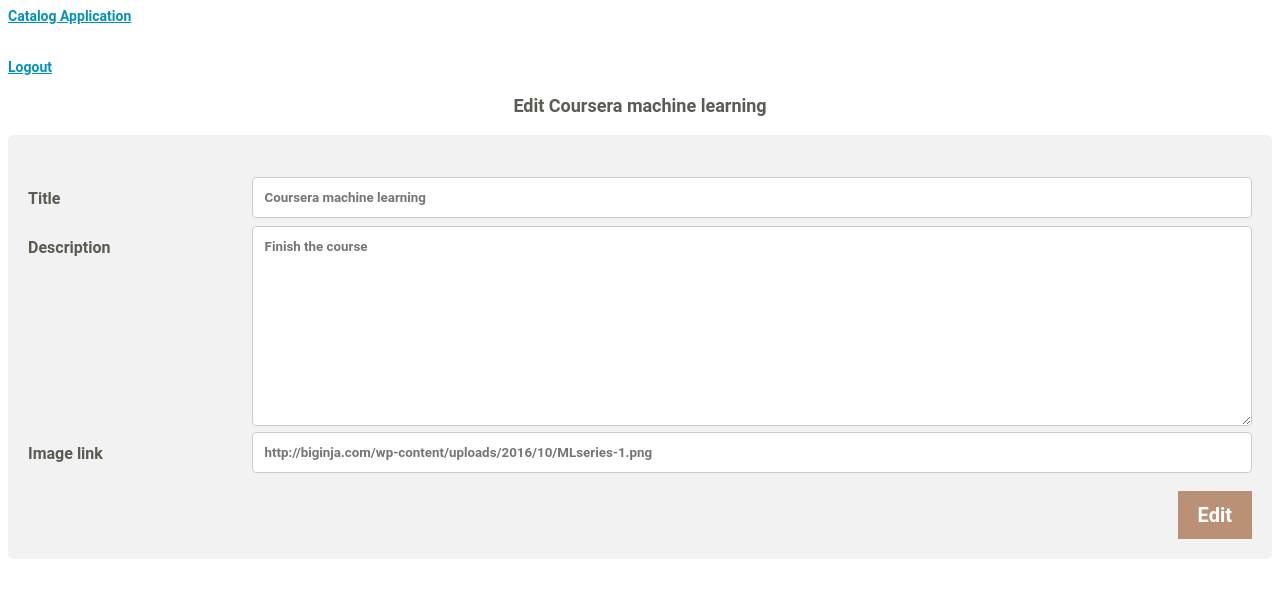
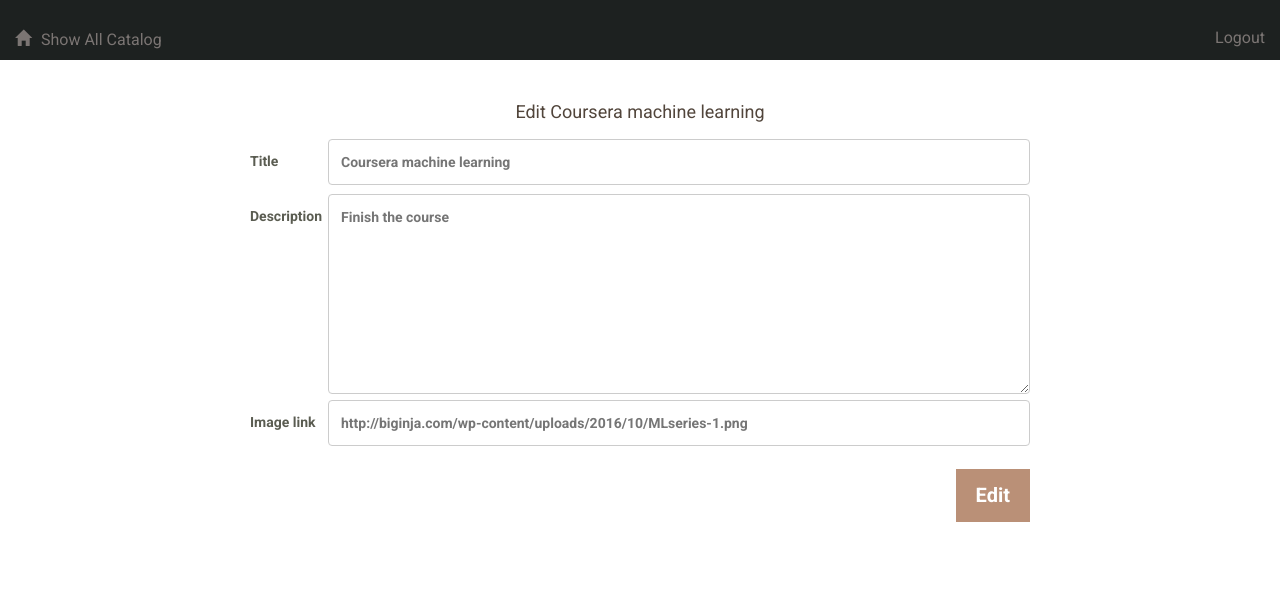
Before and after one commit to basmaashouur/full-stack-udacity, a Flask app: page /catalog/2/2/edit/ in a window 1280 px wide. Shown: the top 598 px of the page. Run offline with Flask 2, Linux system fonts and the light colour scheme; a user stored in the database is signed in; some libraries are stand-ins or nearby versions.

Commit message:
Finshed the app design

```diff
--- a/project4/app.py
+++ b/project4/app.py
@@ -218,6 +218,7 @@
         session.add(newcate)
         flash('New Category %s Successfully Created' % newcate.title)
         session.commit()
+        flash("Category Successfully Created")
         return redirect("/catalog/")
     else:
         return render_template('newcategory.html')
@@ -260,9 +261,12 @@
         editcate.title = request.form['title']
         session.add(editcate)
         session.commit()
+        flash("Category Successfully Edited")
         return redirect(url_for('showCategory', category_id=category_id))
     else:
-        return render_template('editcategory.html', category_id=category_id)
+        editcate = session.query(Category).filter_by(id=category_id).one()
+        return render_template('editcategory.html', category_id=category_id,
+                               editcate=editcate)
 
 
 # Delete a category
@@ -277,9 +281,12 @@
     if request.method == 'POST':
         session.delete(delcate)
         session.commit()
+        flash("Category Successfully Deleted")
         return redirect("/catalog/")
     else:
-        return render_template('deletecategory.html', category_id=category_id)
+        delcate = session.query(Category).filter_by(id=category_id).one()
+        return render_template('deletecategory.html', category_id=category_id,
+                                delcate=delcate)
 
 
 # Add a new Item
@@ -357,10 +364,12 @@
     if request.method == 'POST':
         session.delete(delitem)
         session.commit()
+        flash("Item Successfully Deleted")
         return redirect(url_for('showItems', category_id=category_id))
     else:
+        delitem = session.query(Item).filter_by(id=item_id).one()
         return render_template('deleteitem.html', category_id=category_id,
-                               item_id=item_id)
+                               item_id=item_id, delitem=delitem)
 
 
 # JSON APIs to view Catalog Information
--- a/project4/static/style.css
+++ b/project4/static/style.css
@@ -3,7 +3,6 @@
     font-family: "Helvetica Neue Bold", Roboto, Helvetica, Arial, sans-serif;
     font-weight: 700;
     box-sizing: border-box;
-
 
 
 }
@@ -17,13 +16,13 @@
 
 h2 {
     font-size: 24px;
-    color: #42C3C9;
+    color: #51453B;
     line-height: 29px;
 }
 
 h3 {
     font-size: 18px;
-    color: #5a5c51;
+    color: #51453B;
     line-height: 23px;
     text-align:center;
 }
@@ -34,26 +33,21 @@
     line-height: 24px;
     font-weight: 400;
  }
-
- strong {
-    font-size: 16px;
-    color: #7B7573;
-    line-height: 24px;
- }
+}
 
  a {
     font-size: 14px;
-    color: #0093B9;
+    color: #ba9077;
     line-height: 17px;
- }
- header
- {
-
  }
  img
  {
     width:50%;
     border="0" alt="Null"
+ }
+ header
+ {
+    background-color: #1d2120;
  }
 
 input[type=text], select, textarea{
@@ -71,20 +65,29 @@
 
 .form {
     border-radius: 5px;
-    background-color: #f2f2f2;
+    background-color: white #f2f2f2;
     padding: 20px;
     color:#5a5c51;
+    display: inline-block;
+     width: 820px;
+     height: 500px;
+    position: absolute;
+    margin-left: auto;
+    margin-right: auto;
+    left: 0;
+     right: 0;
 }
 
-.col-25 {
+
+.col-10 {
     float: left;
-    width: 15%;
+    width: 10%;
     margin-top: 6px;
 }
 
-.col-75 {
+.col-90 {
     float: left;
-    width: 85%;
+    width: 90%;
     margin-top: 6px;
 }
 
@@ -109,12 +112,42 @@
     float: left;
     width: 50%;
     padding: 10px;
-   background-color:#ba9077;
+   background-color:white;
 }
-.row:after {
+.roww:after {
     content: "";
     display: table;
     clear: both;
+}
+.glyphicon {
+    margin-right: 10px;
+}
+.top-menu {
+    padding-top: 30px;
+    padding-bottom: 30px;
+}
+.top-menu p {
+    margin-bottom: 0;
+    line-height: 16px;
+}
+.top-menu a {
+    margin-bottom: 0;
+    line-height: 16px;
+    font-size: 16px;
+    color: #7B7573;
+    font-weight: 400;
+}
+.flash {
+    background-color: #98FB98;
+    width:100%;
+    text-decoration: none;
+
+}
+
+.flash li {
+    list-style-type: none;
+    text-align: center;
+
 }
 
 @media (max-width: 600px) {
--- a/project4/templates/catalog.html
+++ b/project4/templates/catalog.html
@@ -6,7 +6,7 @@
 </head>
 <body>
 
-<div class="row">
+<div class="roww">
  <div class="column">
 <a href = "/catalog/new/"> Add a new Category</a>
 <h2> Catgories</h2>
--- a/project4/templates/edititem.html
+++ b/project4/templates/edititem.html
@@ -7,36 +7,36 @@
 
 <body>
 
-	<h3> Edit {{edititem.title}}</h3>
+
 <form action= "/catalog/{{category_id}}/{{item_id}}/edit/" method = 'POST' class="form">
-
+  <h3> Edit {{edititem.title}}</h3>
 <dl>
- <div class="row">
-	<div class="col-25">
+ <div class="roww">
+	<div class="col-10">
         <label for="lname">Title</label>
       </div>
-      <div class="col-75">
+      <div class="col-90">
 	<dd><input type ='text'  placeholder="{{edititem.title}}" name='title' ></dd>
 </div>
 </div>
- <div class="row">
- <div class="col-25">
+ <div class="roww">
+ <div class="col-10">
         <label for="lname">Description</label>
       </div>
-      <div class="col-75">
+      <div class="col-90">
         <dd><textarea name = 'description'  placeholder="{{edititem.description}}" style="height:200px" ></textarea></dd>
 </div>
 </div>
- <div class="row">
-    <div class="col-25">
+ <div class="roww">
+    <div class="col-10">
         <label for="lname">Image link</label>
       </div>
-<div class="col-75">
+<div class="col-90">
         <dd><input type = 'text'  placeholder="{{edititem.img}}" name='img' ></dd>
 </div>
 </div>
 </dl>
- <div class="row">
+ <div class="roww">
 <input type='submit' class="button" value='Edit'>
 </div>
 </form>
--- a/project4/templates/header.html
+++ b/project4/templates/header.html
@@ -1,12 +1,28 @@
+<head>
+  <meta charset="utf-8">
+  <meta name="viewport" content="width=device-width, initial-scale=1.0">
+
+  <title>Catalog Application</title>
+
+    <link href='http://fonts.googleapis.com/css?family=Roboto:400,300,700' rel='stylesheet' type='text/css'>
+    <link rel="stylesheet" href="//netdna.bootstrapcdn.com/bootstrap/3.1.1/css/bootstrap.min.css">
+  <link href="https://opensource.keycdn.com/fontawesome/4.7.0/font-awesome.min.css" rel="stylesheet">
+
+</head>
 <header>
-  <div class="container">
-    <h1><a href="/">Catalog Application</a></h1>
-    <nav>
-    	{%if 'username' not in session %}
-     <a href="{{url_for('showLogin')}}">Login </a>
-			{% else %}
-			<a href="{{url_for('disconnect')}}">Logout </a>
-			{% endif %}
-    </nav>
+<div class=" top-menu">
+  <div class="col-md-6">
+    <a href="{{url_for('showCatlog')}}">
+      <span class="glyphicon glyphicon-home" aria-hidden="true"></span>Show All Catalog
+    </a>
   </div>
+  <div class="col-md-6 text-right">
+          {%if 'username' not in session %}
+      <a href="{{url_for('showLogin')}}">Login </a>
+      {% else %}
+      <a href="{{url_for('gdisconnect')}}">Logout </a>
+      {% endif %}
+
+  </div>
+</div>
 </header>
--- a/project4/templates/items.html
+++ b/project4/templates/items.html
@@ -4,7 +4,7 @@
 <link rel=stylesheet type=text/css href="{{ url_for('static', filename='style.css') }}">
 </head>
 
-<div class="row">
+<div class="roww">
  <div class="column">
 <body>
 <h2> Catgories</h2>
--- a/project4/templates/publiccatalog.html
+++ b/project4/templates/publiccatalog.html
@@ -6,7 +6,7 @@
 <body>
 
 
-<div class="row">
+<div class="roww">
  <div class="column">
 <h2> Catgories</h2>
 {% for i in category %}
--- a/project4/templates/publicitems.html
+++ b/project4/templates/publicitems.html
@@ -6,7 +6,7 @@
 <body>
 
 
-<div class="row">
+<div class="roww">
  <div class="column">
 <h2> Catgories</h2>
 {% for i in categoryall %}
```
Also changed, not shown: project4/templates/category.html (+8 -16 lines), project4/templates/deletecategory.html (+5 -4 lines), project4/templates/deleteitem.html (+7 -6 lines), project4/templates/editcategory.html (+15 -8 lines), project4/templates/flash.html (+7 -0 lines), project4/templates/item.html (+3 -7 lines), project4/templates/newcategory.html (+15 -6 lines), project4/templates/newitem.html (+12 -12 lines), project4/templates/publiccategory.html (+8 -9 lines), project4/templates/publicitem.html (+2 -5 lines), project4/catlogitems.db (added), 1 other file.
